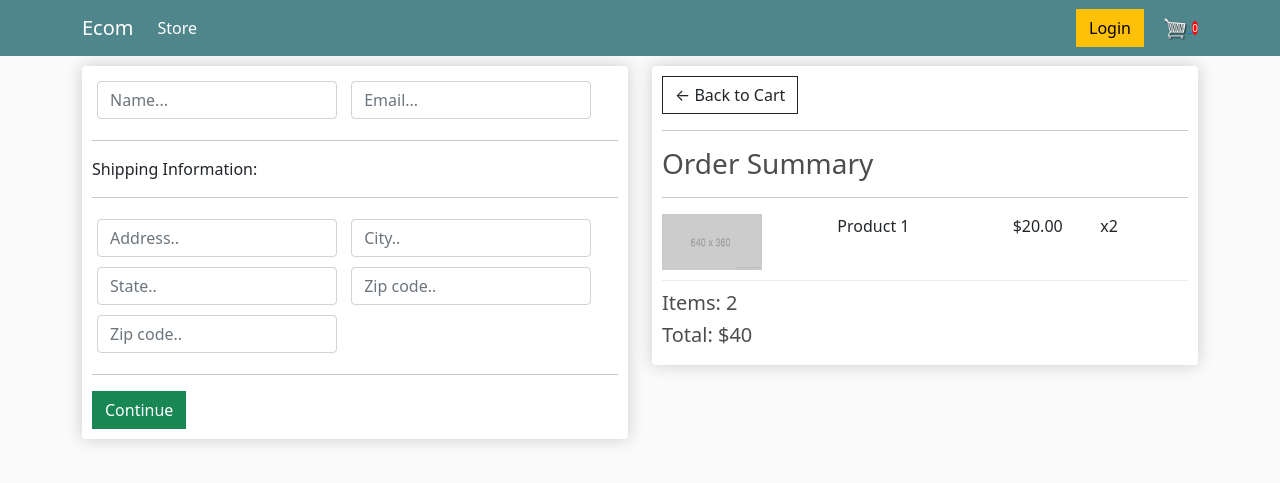
After one commit to Pitambarmahato/ecom, a Django app: page /checkout/ in a window 1280 px wide. The commit adds this page. Shown: the top 483 px of the page. Run offline with Django 3.2, Linux system fonts and the light colour scheme.

Commit message:
Frontend part completed

```diff
--- a/static/css/main.css
+++ b/static/css/main.css
@@ -1,6 +1,95 @@
 body{
-    background:black;
+	background-color: hsl(0, 0%, 98%);
 }
-.hello{
-    color:green;
+
+h1,h2,h3,h4,h5,h6{
+	color:hsl(0, 0%, 30%);
 }
+
+.box-element{
+	box-shadow:hsl(0, 0%, 80%) 0 0 16px;
+	background-color: #fff;
+	border-radius: 4px;
+	padding: 10px;
+}
+
+.thumbnail{
+	width: 100%;
+	height: 200px;
+	-webkit-box-shadow: -1px -3px 5px -2px rgba(214,214,214,1);
+    -moz-box-shadow: -1px -3px 5px -2px rgba(214,214,214,1);
+    box-shadow: -1px -3px 5px -2px rgba(214,214,214,1);
+}
+
+.product{
+	border-radius: 0 0 4px 4px;
+}
+
+.bg-dark{
+	background-color: #4f868c!important;
+}
+
+#cart-icon{
+	width:25px;
+	display: inline-block;
+	margin-left: 15px;
+}
+
+#cart-total{
+	color:#fff;
+	background-color: red;
+	border-radius: 50%;
+	font-size: 10px;
+}
+
+.col-lg-4, .col-lg-6, .col-lg-8, .col-lg-12{
+	margin-top: 10px;
+}
+
+.btn{
+	border-radius: 0;
+}
+
+.row-image{
+	width: 100px;
+}
+
+.form-field{
+	width:250px;
+	display: inline-block;
+	padding: 5px;
+}
+
+.cart-row{
+	display: flex;
+    align-items: flex-stretch;
+    padding-bottom: 10px;
+    margin-bottom: 10px;
+    border-bottom: 1px solid #ececec;
+
+}
+
+.quantity{
+	display: inline-block;
+	font-weight: 700;
+	padding-right:10px;
+
+
+}
+
+.chg-quantity{
+	width: 12px;
+	cursor: pointer;
+	display: block;
+	margin-top: 5px;
+	transition:.1s;
+}
+
+.chg-quantity:hover{
+	opacity: .6;
+}
+
+
+.hidden{
+	display: none!important;
+}
--- /dev/null
+++ b/store/templates/store/checkout.html
@@ -0,0 +1,62 @@
+{% extends 'base.html' %}
+{% load static %}
+{% block content %}
+    <div class="row">
+        <div class="col-lg-6">
+            <div class="box-element" id="form-wrapper">
+            <form id ='form'>
+                <div id = 'user-info'>
+                    <div class="form-field">
+                        <input required class="form-control" type="text" name="name" placeholder="Name...">
+                    </div>
+                    <div class="form-field">
+                        <input required class="form-control" type="text" name="email" placeholder="Email...">
+                    </div>
+                </div>
+                <div id = 'shipping-info'>
+                    <hr>
+                    <p>Shipping Information:</p>
+                    <hr>
+                    <div class="form-field">
+                        <input class="form-control" type="text" name="address" placeholder="Address..">
+                    </div>
+                    <div class="form-field">
+                        <input class="form-control" type="text" name="city" placeholder="City..">
+                    </div>
+                    <div class="form-field">
+                        <input class="form-control" type="text" name="state" placeholder="State..">
+                    </div>
+                    <div class="form-field">
+                        <input class="form-control" type="text" name="zipcode" placeholder="Zip code..">
+                    </div>
+                    <div class="form-field">
+                        <input class="form-control" type="text" name="country" placeholder="Zip code..">
+                    </div>
+                </div>
+                <hr>
+                <input id='form-button' class="btn btn-success btn-block" type="submit" value="Continue" />
+            </form>
+            </div>
+            <br>
+            <div class="box-element hidden" id="payment-info">
+                <small>Paypal Options</small>
+            </div>
+        </div>
+        <div class="col-lg-6">
+            <div class="box-element" id="form-wrapper">
+                <a class="btn btn-outline-dark" href="{% url 'cart' %}">&#x2190; Back to Cart</a>
+                <hr>
+                <h3>Order Summary</h3>
+                <hr>
+                <div class="cart-row">
+                    <div style="flex:2"><img class="row-image" src="{% static 'imgs/products/placeholder.png' %}"></div>
+                    <div style="flex:2"><p>Product 1</p></div>
+                    <div style="flex:1"><p>$20.00</p></div>
+                    <div style="flex:1"><p>x2</p></div>
+                </div>
+                <h5>Items:   2</h5>
+                <h5>Total:   $40</h5>
+            </div>
+        </div>
+    </div>
+{% endblock %}
--- a/store/urls.py
+++ b/store/urls.py
@@ -2,5 +2,7 @@ from django.urls import path
 from . import views
 
 urlpatterns = [
-    path('', views.index, name='index'),
+    path('', views.store, name='store'),
+    path('cart/', views.cart, name='cart'),
+    path('checkout/', views.checkout, name='checkout')
 ]
--- a/store/views.py
+++ b/store/views.py
@@ -2,5 +2,11 @@ from django.shortcuts import render
 from django.http import HttpResponse
 
 # Create your views here.
-def index(request):
-    return render(request, 'store/base.html')
+def store(request):
+    return render(request, 'store/store.html')
+
+def cart(request):
+    return render(request, 'store/cart.html')
+
+def checkout(request):
+    return render(request, 'store/checkout.html')
--- /dev/null
+++ b/templates/base.html
@@ -0,0 +1,50 @@
+<!DOCTYPE html>
+{% load static %}
+<html>
+    <head>
+        <meta charset="utf-8">
+        <meta http-equiv="X-UA-Compatible" content="IE=edge">
+        <title>Ecom</title>
+        <meta name="description" content="">
+        <link href="https://cdn.jsdelivr.net/npm/bootstrap@5.0.1/dist/css/bootstrap.min.css" rel="stylesheet" integrity="sha384-+0n0xVW2eSR5OomGNYDnhzAbDsOXxcvSN1TPprVMTNDbiYZCxYbOOl7+AMvyTG2x" crossorigin="anonymous">
+
+        <meta name="viewport" content="width=device-width, initial-scale=1, maximum-scale=1, minimum-scale=1" />
+         <link rel="stylesheet" type="text/css" href="{% static 'css/main.css' %}">
+    </head>
+    <body>
+
+        <nav class="navbar navbar-expand-lg navbar-dark bg-dark">
+            <div class="container">
+                <a class="navbar-brand" href="{% url 'store' %}">Ecom</a>
+                <button class="navbar-toggler" type="button" data-bs-toggle="collapse" data-bs-target="#navbarSupportedContent" aria-controls="navbarSupportedContent" aria-expanded="false" aria-label="Toggle navigation">
+                <span class="navbar-toggler-icon"></span>
+                </button>
+                <div class="collapse navbar-collapse" id="navbarSupportedContent">
+                    <ul class="navbar-nav me-auto mb-2 mb-lg-0">
+                        <li class="nav-item">
+                        <a class="nav-link active" aria-current="page" href="{% url 'store' %}">Store</a>
+                        </li>
+                    </ul>
+                </div>
+                <div class="form-inline my-2 my-lg-0">
+                    <a href="#"class="btn btn-warning">Login</a>
+
+                    <a href="{% url 'cart' %}">
+                        <img  id="cart-icon" src="{% static 'imgs/icons/cart.png' %}">
+                        <a id="cart-total">0</a>
+                    </a>
+
+                </div>
+            </div>
+        </nav>
+        <div class="container">
+            {% block content %}{% endblock %}
+        </div>
+        {% comment %} <img src="{% static 'imgs/icons/cart.png' %}" /> {% endcomment %}
+        <script src="https://cdn.jsdelivr.net/npm/@popperjs/core@2.9.2/dist/umd/popper.min.js" integrity="sha384-IQsoLXl5PILFhosVNubq5LC7Qb9DXgDA9i+tQ8Zj3iwWAwPtgFTxbJ8NT4GN1R8p" crossorigin="anonymous"></script>
+        <script src="https://cdn.jsdelivr.net/npm/bootstrap@5.0.1/dist/js/bootstrap.min.js" integrity="sha384-Atwg2Pkwv9vp0ygtn1JAojH0nYbwNJLPhwyoVbhoPwBhjQPR5VtM2+xf0Uwh9KtT" crossorigin="anonymous"></script>
+        <script src="https://code.jquery.com/jquery-3.4.1.js"></script>
+        <script src="https://ajax.googleapis.com/ajax/libs/jquery/3.4.1/jquery.min.js"></script>
+        {% block js %}{% endblock %}
+    </body>
+</html>
```
Also changed, not shown: ecom/settings.py (+5 -4 lines), store/templates/store/cart.html (added, +47 -0 lines), store/templates/store/store.html (added, +36 -0 lines), templates/store/base.html (deleted, +0 -24 lines), static/imgs/icons/arrow-down.png (added), static/imgs/icons/arrow-up.png (added), static/imgs/icons/cart.png, static/imgs/products/placeholder.png (added).
